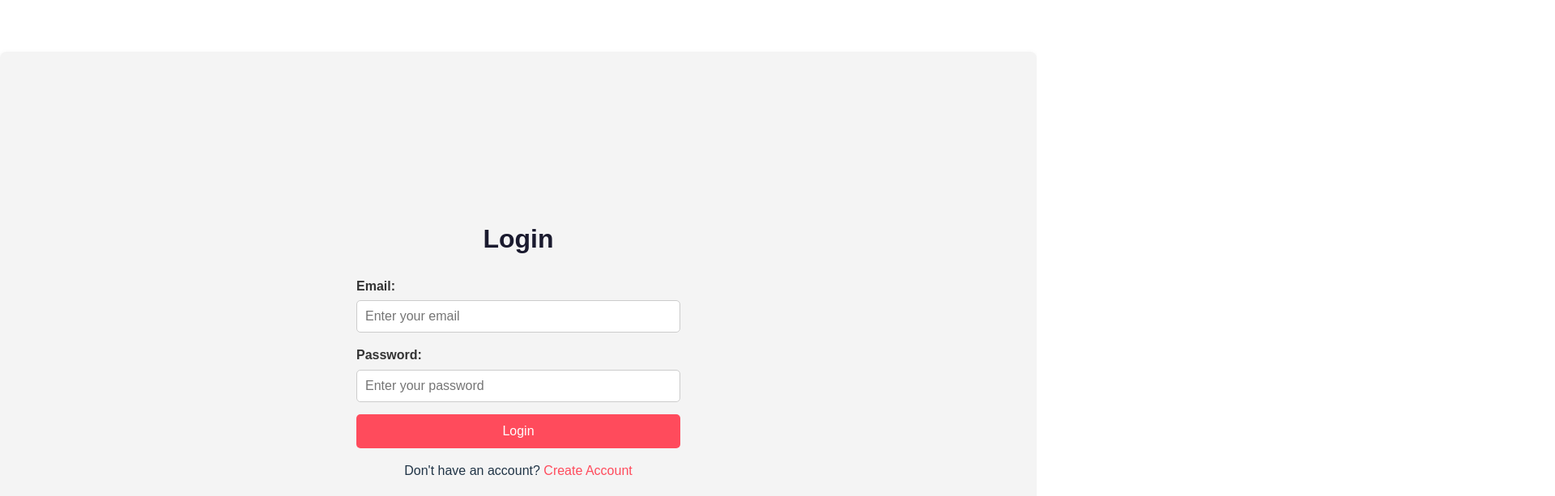
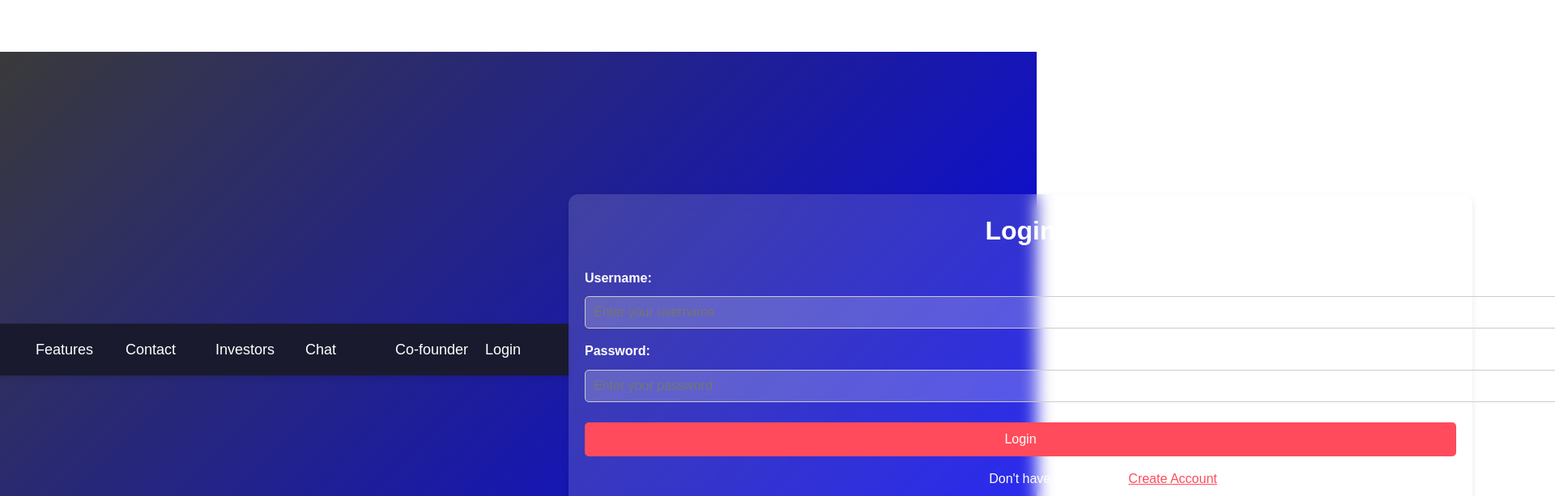
Before and after one commit to Mokshjain131/Pterodactyl, a React (Vite) app in the folder Frontend/: page /login in a window 1280 px wide. Shown: the top 613 px of the page at 81% size, 1920 px wide, since content can reach past the window. Built offline with nearby package versions, Linux system fonts and the light colour scheme.

Commit message:
login page updates
added glass morphism

```diff
--- a/Frontend/src/pages/login.jsx
+++ b/Frontend/src/pages/login.jsx
@@ -1,12 +1,14 @@
 import React, { useState } from "react";
-import '../styles/login.css';
+import "../styles/login.css";
+import Navbar from "../components/navbar";
 
 const Login = () => {
   const [isSignUp, setIsSignUp] = useState(false);
   const [email, setEmail] = useState("");
+  const [username, setUsername] = useState("");
   const [password, setPassword] = useState("");
-  const [confirmPassword, setConfirmPassword] = useState(""); // For sign-up
-  const [error, setError] = useState(""); // For error handling
+  const [confirmPassword, setConfirmPassword] = useState("");
+  const [error, setError] = useState("");
 
   const handleSubmit = (e) => {
     e.preventDefault();
@@ -16,16 +18,23 @@ const Login = () => {
       return;
     }
 
-    setError(""); // Clear error
-    console.log(isSignUp ? "Creating account with:" : "Logging in with:", { email, password });
+    setError("");
+    console.log(
+      isSignUp ? "Creating account with:" : "Logging in with:",
+      { email, username, password }
+    );
     // Add login or signup logic here (API calls)
   };
 
   return (
     <div className="login-container">
+      <Navbar />
+
+      <div className="login-card">
         <h1>{isSignUp ? "Create Account" : "Login"}</h1>
 
         <form onSubmit={handleSubmit}>
+          {isSignUp && (
             <div className="form-group">
               <label htmlFor="email">Email:</label>
               <input
@@ -35,6 +44,19 @@ const Login = () => {
                 onChange={(e) => setEmail(e.target.value)}
                 required
                 placeholder="Enter your email"
+              />
+            </div>
+          )}
+
+          <div className="form-group">
+            <label htmlFor="username">Username:</label>
+            <input
+              type="text"
+              id="username"
+              value={username}
+              onChange={(e) => setUsername(e.target.value)}
+              required
+              placeholder="Enter your username"
             />
           </div>
 
@@ -78,6 +100,7 @@ const Login = () => {
           </p>
         </div>
       </div>
+    </div>
   );
 };
 
--- a/Frontend/src/styles/login.css
+++ b/Frontend/src/styles/login.css
@@ -1,66 +1,96 @@
-/* login.css */
 .login-container {
     display: flex;
-    flex-direction: column;
     justify-content: center;
     align-items: center;
-    height: calc(100vh - 64px); /* Adjusting for the navbar height */
+    min-height: calc(100vh - 64px);
+    margin-top: 64px; /* to ensure we don't overlap the navbar */
+    /* Example: a gradient background */
+    background: linear-gradient(135deg, #3a3a3a, #0000ff);
     padding: 20px;
-    background: #f4f4f4;
-    border-radius: 8px;
-    box-shadow: 0 4px 8px rgba(0, 0, 0, 0.1);
-    margin-top: 64px; /* To prevent overlap with fixed navbar */
+    box-sizing: border-box;
   }
 
-  h1 {
-    text-align: center;
-    color: #1a1a2e;
-    margin-bottom: 20px;
+  /*
+    The card that sits in the middle.
+    We'll use a glass morphism style,
+    but you can switch to a solid color if you prefer.
+  */
+  .login-card {
+    width: 250px;              /* smaller width so it's more centered/narrow */
+    max-width: 90%;            /* responsiveness on smaller screens */
+    padding: 20px;
+    border-radius: 12px;
+    /* Glass morphism: semi-transparent with a blur backdrop */
+    background: rgba(255, 255, 255, 0.15);
+    backdrop-filter: blur(10px);
+    box-shadow: 0 4px 8px rgba(0,0,0,0.1);
+    box-sizing: border-box;
+    /* Make text white so it’s visible on the glass background */
+    color: #fff;
   }
 
+  /* Headline (Login / Create Account) */
+  .login-card h1 {
+    text-align: center;
+    margin-bottom: 20px;
+    color: #fff; /* ensure it stands out */
+  }
+
+  /* Form groups */
   .form-group {
     margin-bottom: 15px;
     width: 100%;
-    max-width: 400px;
   }
 
+  /* Labels */
   label {
     display: block;
     font-weight: bold;
-    color: #333;
+    margin-bottom: 5px;
+    color: #fff; /* white text for contrast */
   }
 
+  /* Inputs */
   input {
     width: 100%;
     padding: 10px;
-    margin-top: 5px;
     border: 1px solid #ccc;
     border-radius: 5px;
     font-size: 16px;
+    /* Slightly transparent input background for the glass effect */
+    background-color: rgba(255, 255, 255, 0.2);
+    color: #fff; /* White text to contrast with the background */
+    outline: none;
+    margin-top: 5px;
   }
 
+  /* Button styling */
   button {
     width: 100%;
     padding: 12px;
     background-color: #ff4b5c;
     border: none;
     border-radius: 5px;
-    color: white;
+    color: #fff;
     font-size: 16px;
     cursor: pointer;
+    margin-top: 10px;
+    transition: background-color 0.3s;
   }
 
   button:hover {
     background-color: #e03e49;
   }
 
+  /* Error message styling */
   .error {
-    color: red;
+    color: #ff0000;
     font-size: 14px;
     text-align: center;
     margin-bottom: 10px;
   }
 
+  /* Toggle link styling */
   .toggle-link {
     text-align: center;
     margin-top: 15px;
@@ -69,4 +99,10 @@
   .toggle-link span {
     color: #ff4b5c;
     cursor: pointer;
+    font-weight: 500;
+    text-decoration: underline;
   }
+
+  .toggle-link span:hover {
+    color: #e03e49;
+  }
--- a/Frontend/src/styles/navbar.css
+++ b/Frontend/src/styles/navbar.css
@@ -11,7 +11,7 @@
     justify-content: space-between;
     align-items: center;
     box-shadow: 0 4px 6px rgba(0, 0, 0, 0.1);
-    z-index: 1000;
+    z-index: 2000;
 }
 
 /* Logo Styling */
```
Lines whose indentation alone changed are shown as unchanged.
